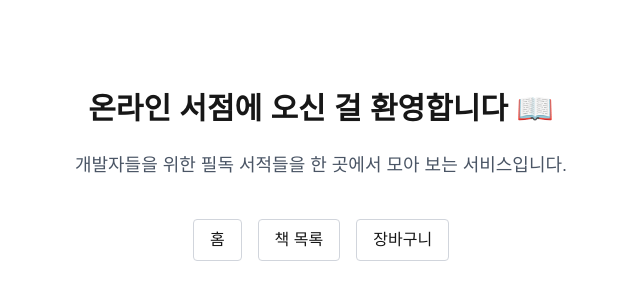
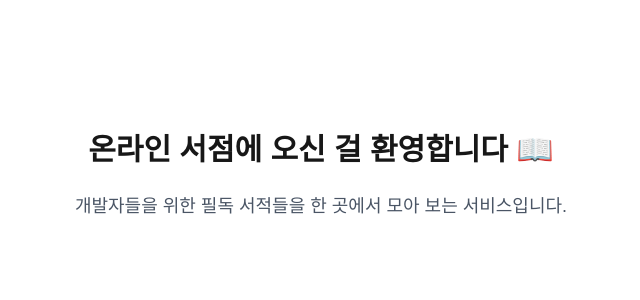
Before and after one commit to bboroin/goorm-mission, a Next.js app in the folder nextjs/next1203/: page / in a window 1280 px wide. Shown: the part 224-524 px from the top of the page, without its empty margins (319-959 px from the left). Built offline with nearby package versions, Linux system fonts and the light colour scheme.

Commit message:
refactor: 홈 페이지 네비게이션을 NavBar 컴포넌트로 분리 #9

```diff
--- a/nextjs/next1203/src/app/page.tsx
+++ b/nextjs/next1203/src/app/page.tsx
@@ -9,29 +9,6 @@ export default function Home() {
       <p className="text-lg text-gray-600">
         개발자들을 위한 필독 서적들을 한 곳에서 모아 보는 서비스입니다.
       </p>
-
-      <nav className="flex gap-4 mt-4">
-        <Link
-          href="/"
-          className="px-4 py-2 rounded border border-gray-300 hover:bg-blue-600 hover:border-blue-600 hover:text-white hover:font-medium"
-        >
-          홈
-        </Link>
-
-        <Link
-          href="/books"
-          className="px-4 py-2 rounded border border-gray-300 hover:bg-blue-600 hover:border-blue-600 hover:text-white hover:font-medium"
-        >
-          책 목록
-        </Link>
-
-        <Link
-          href="/cart"
-          className="px-4 py-2 rounded border border-gray-300 hover:bg-blue-600 hover:border-blue-600 hover:text-white hover:font-medium"
-        >
-          장바구니
-        </Link>
-      </nav>
     </div>
   );
 }
--- /dev/null
+++ b/nextjs/next1203/src/components/NavBar.tsx
@@ -0,0 +1,29 @@
+import Link from "next/link";
+import React from "react";
+
+const NavBar = () => {
+  return (
+    <nav className="w-full flex justify-center gap-4 mt-4">
+      <Link
+        href="/"
+        className="px-4 py-2 rounded border border-gray-300 hover:bg-blue-600 hover:border-blue-600 hover:text-white hover:font-medium"
+      >
+        홈
+      </Link>
+      <Link
+        href="/books"
+        className="px-4 py-2 rounded border border-gray-300 hover:bg-blue-600 hover:border-blue-600 hover:text-white hover:font-medium"
+      >
+        책 목록
+      </Link>
+      <Link
+        href="/cart"
+        className="px-4 py-2 rounded border border-gray-300 hover:bg-blue-600 hover:border-blue-600 hover:text-white hover:font-medium"
+      >
+        장바구니
+      </Link>
+    </nav>
+  );
+};
+
+export default NavBar;
```
